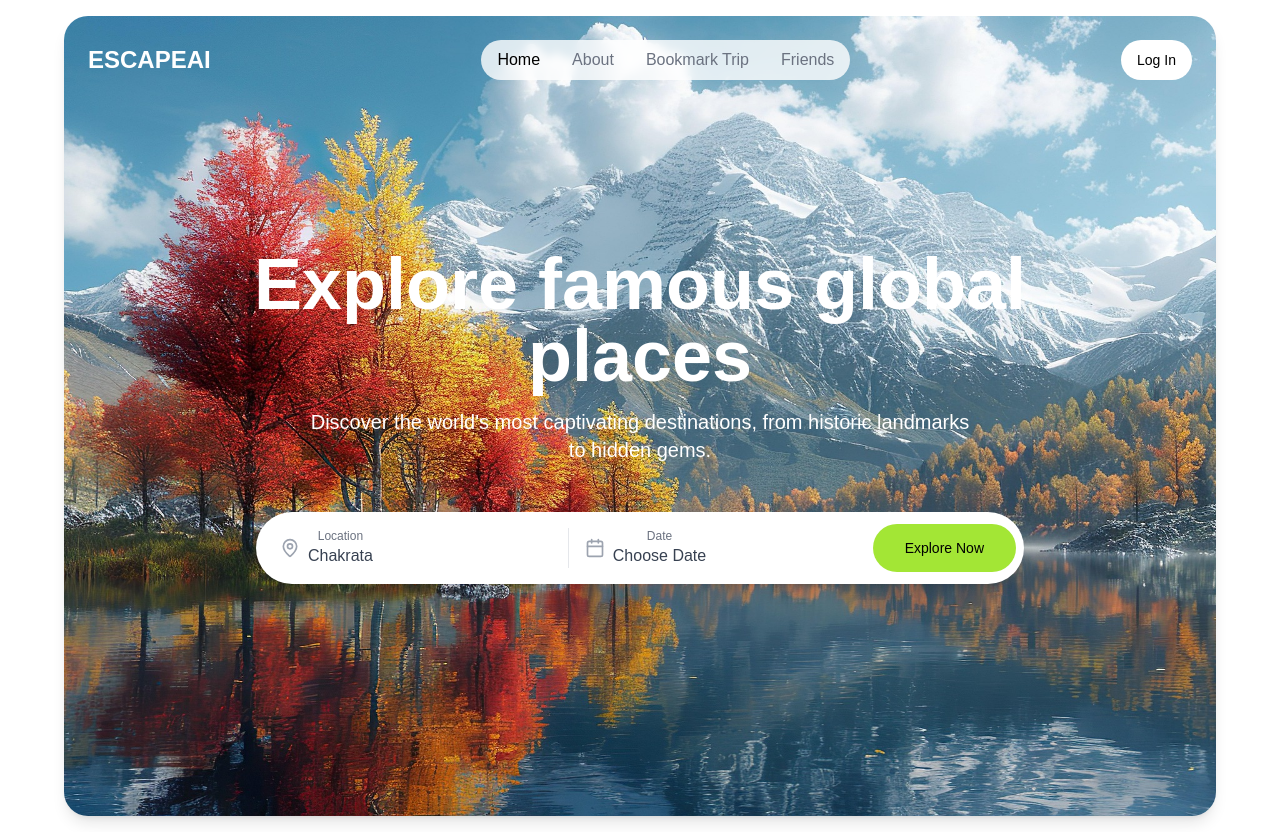
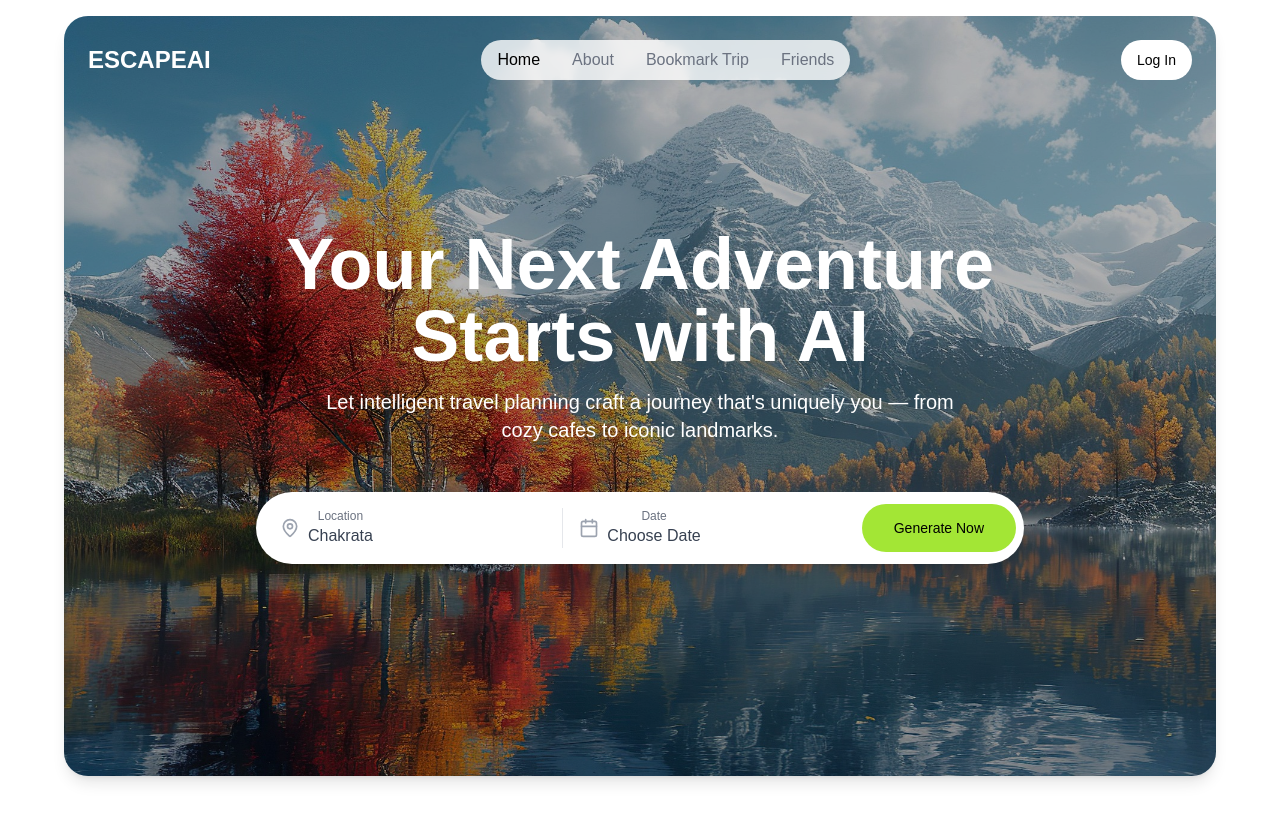
Before and after one commit to Shivangi020/EscapeAI, a Next.js app: page / in a window 1280 px wide. After the commit the page ends 800 px from the top, so only its background shows below. Built offline with nearby package versions, Linux system fonts and the light colour scheme.

Commit message:
changed hero section UI

```diff
--- a/app/page.tsx
+++ b/app/page.tsx
@@ -39,13 +39,14 @@ export default function Home() {
   };
 
   return (
-    <main className="flex min-h-screen flex-col items-center relative overflow-hidden rounded-3xl bg-white shadow-lg mx-auto my-4 max-w-6xl">
+    <main className="flex h-[95vh] flex-col items-center relative overflow-hidden rounded-3xl bg-white shadow-lg mx-auto my-4 max-w-6xl">
       <div
         className="w-full h-screen bg-cover bg-center relative"
         style={{
           backgroundImage: "url('/background2.jpg')",
         }}
       >
+        <div className="absolute inset-0 bg-black bg-opacity-30" />
         <Navbar />
 
         {/* Hero Content */}
@@ -107,7 +108,7 @@ export default function Home() {
               onClick={handleSearch}
               className="rounded-full px-8 py-6 bg-lime-400 hover:bg-lime-500 text-black font-medium"
             >
-              Explore Now
+              Generate Now
             </Button>
           </div>
         </div>
--- a/components/ui/hero.tsx
+++ b/components/ui/hero.tsx
@@ -4,11 +4,11 @@ const Hero: React.FC = () => {
   return (
     <>
       <h1 className="text-5xl md:text-7xl font-bold text-white mb-4 max-w-4xl">
-        Explore famous global places
+        Your Next Adventure Starts with AI
       </h1>
       <p className="text-xl text-white mb-12 max-w-2xl">
-        Discover the world's most captivating destinations, from historic
-        landmarks to hidden gems.
+        Let intelligent travel planning craft a journey that's uniquely you —
+        from cozy cafes to iconic landmarks.
       </p>
     </>
   );
--- a/tailwind.config.ts
+++ b/tailwind.config.ts
@@ -1,4 +1,4 @@
-import type { Config } from "tailwindcss"
+import type { Config } from "tailwindcss";
 
 const config = {
   darkMode: ["class"],
@@ -19,6 +19,9 @@ const config = {
       },
     },
     extend: {
+      height: {
+        "95vh": "95vh",
+      },
       colors: {
         border: "hsl(var(--border))",
         input: "hsl(var(--input))",
@@ -89,6 +92,6 @@ const config = {
     },
   },
   plugins: [require("tailwindcss-animate")],
-} satisfies Config
+} satisfies Config;
 
-export default config
+export default config;
```
